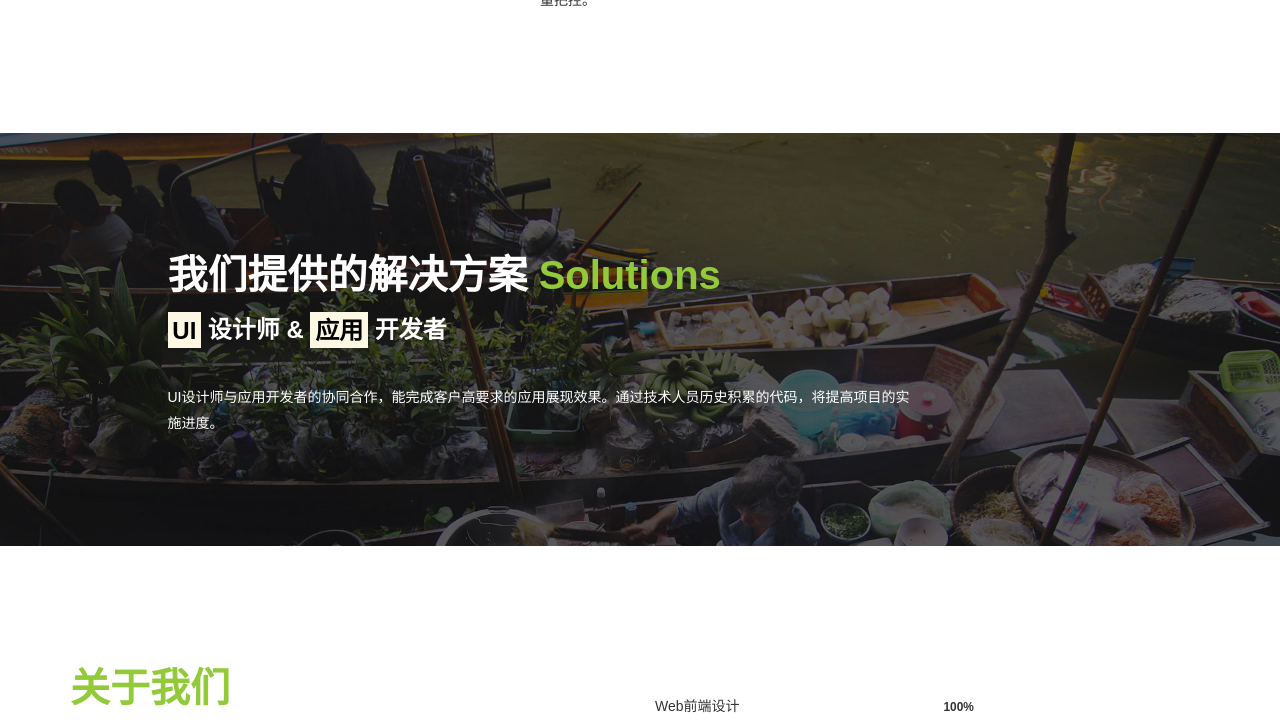
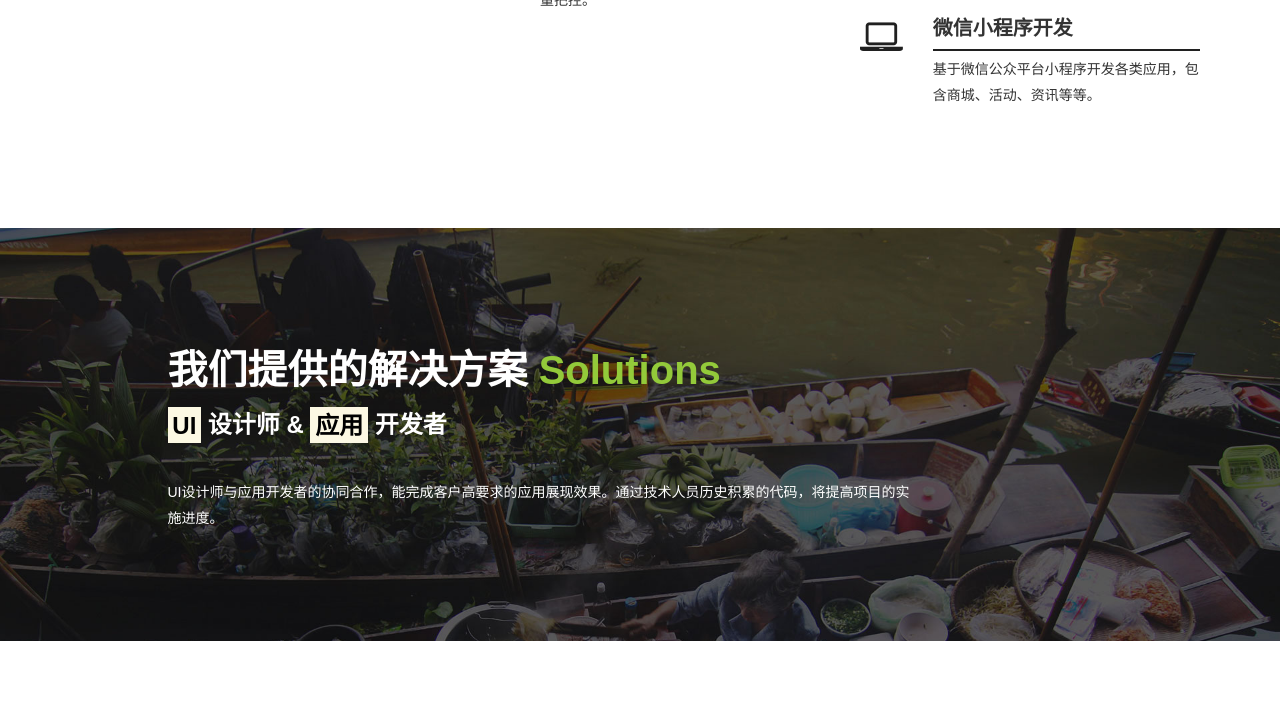
Before and after one commit to wuweiit/wuweiit.github.io, a plain HTML site: page index.html in a window 1280 px wide. Shown: the part 959-1682 px from the top of the page. Drawn offline with Linux system fonts and the light colour scheme; some packages are replaced by stand-ins of ours.

Commit message:
新增微信小程序开发

```diff
--- a/index.html
+++ b/index.html
@@ -154,6 +154,20 @@
 							<div class="media-body wow fadeIn" data-wow-delay="0.1s">
 								<h3 class="media-heading">Docker容器化解决方案</h3>
 								<p>容器化技术实现Docker集群，Web可视化管理容器，容器镜像制作等技术支撑。</p>
+							</div>
+						</div>
+					</div>
+
+					<div class="col-md-4 col-sm-4">
+						<div class="media">
+							<div class="media-object media-left wow fadeIn" data-wow-delay="0.1s">
+								<i class="fa fa-laptop"></i>
+							</div>
+							<div class="media-body wow fadeIn">
+								<h3 class="media-heading">微信小程序开发</h3>
+								<p>
+									基于微信公众平台小程序开发各类应用，包含商城、活动、资讯等等。
+								</p>
 							</div>
 						</div>
 					</div>
```
